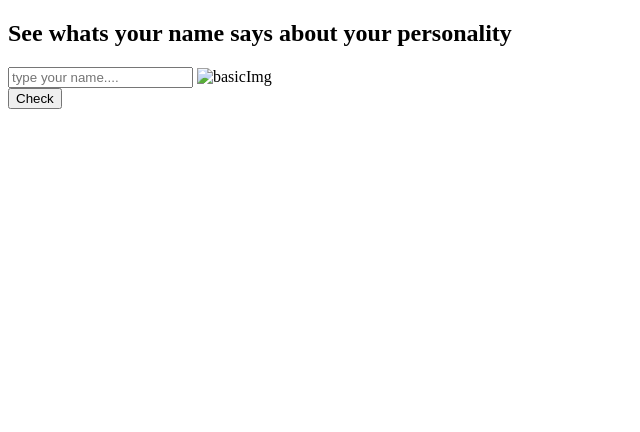
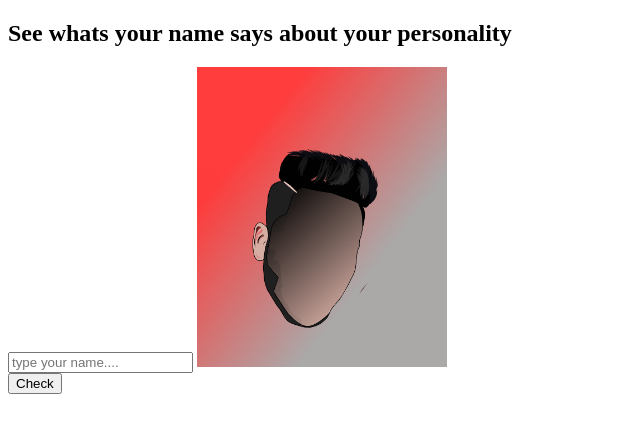
Before and after one commit to itsmehritik/personalitybased, a plain HTML site: page index.html in a window 1280 px wide. Shown: the whole page, without its empty margins (0-640 px from the left). Drawn offline with nearby package versions, Linux system fonts and the light colour scheme; the site is published under a folder, as on GitHub Pages, so addresses that start at the root find nothing.

Commit message:
Update index.html

```diff
--- a/index.html
+++ b/index.html
@@ -16,7 +16,7 @@
         <div class="mainSection">
             <div>
                 <input type="text" name="name" id="name" placeholder="type your name....">
-                <img id="image" src="/Project.png" height="300px" alt="basicImg" />
+                <img id="image" src="Project.png" height="300px" alt="basicImg" />
             </div>
             <button id="button">Check</button>
         </div>
```
